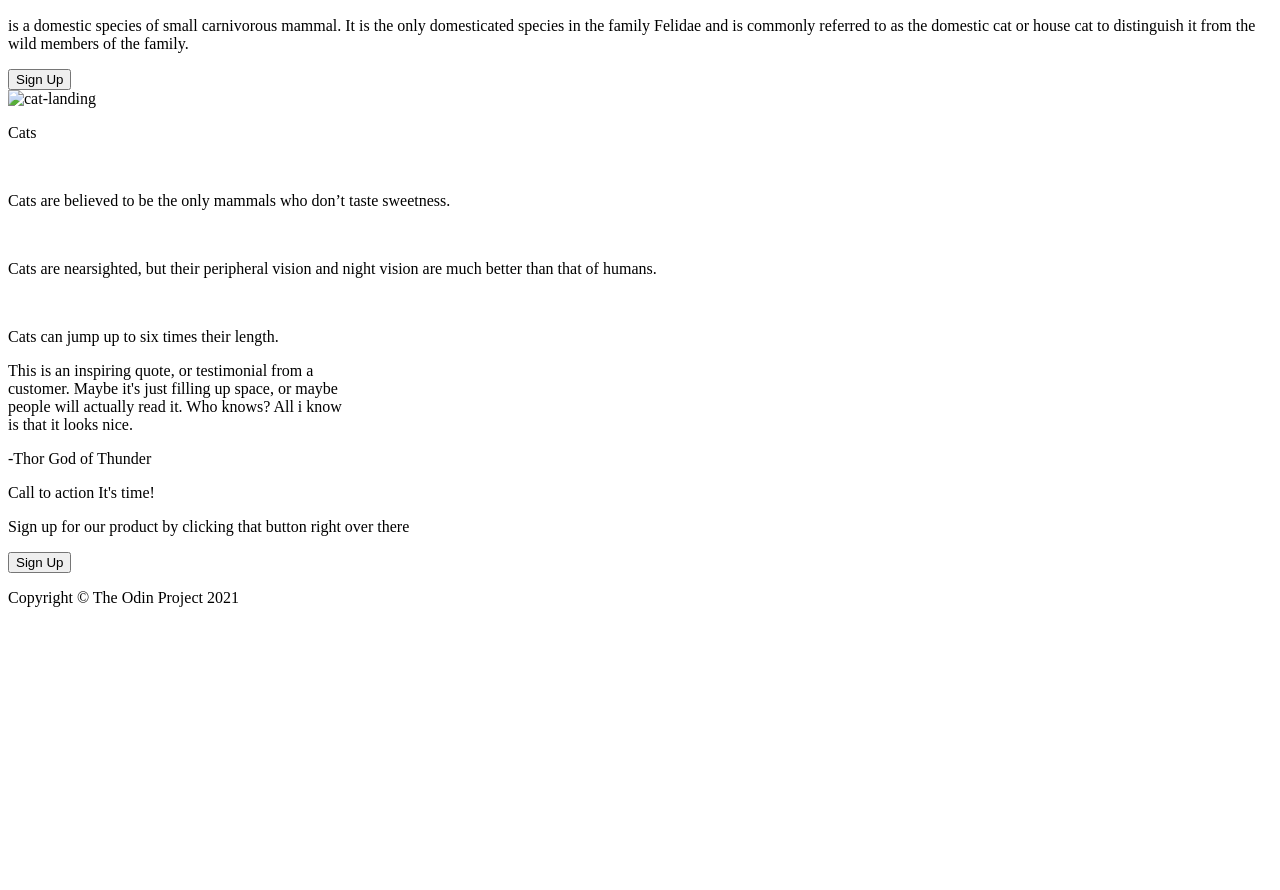
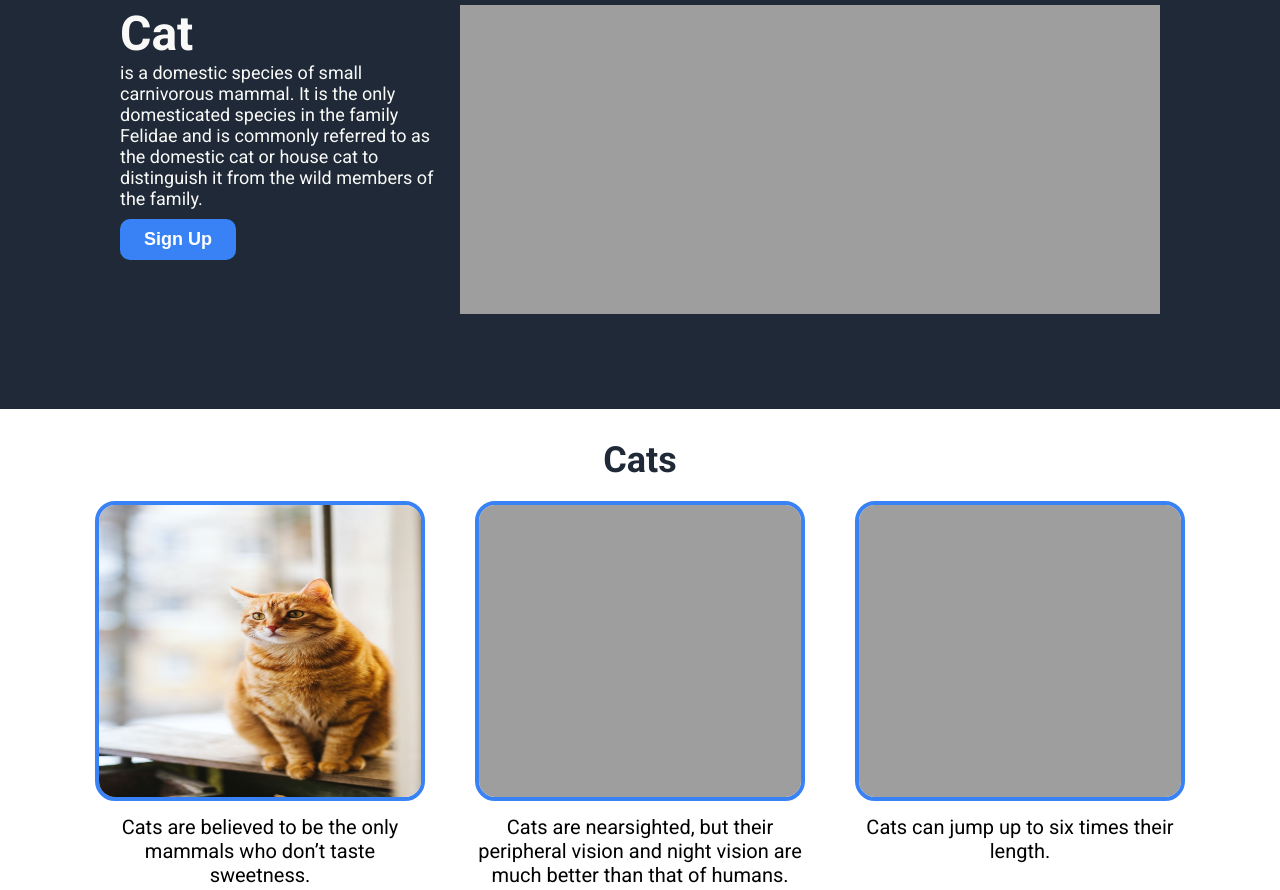
Before and after one commit to lowe25/Landing-Page, a plain HTML site: page index.html in a window 1280 px wide. Shown: the part 171-1061 px from the top of the page. Before the commit the page ends 800 px from the top, so only its background shows below. Drawn offline with Linux system fonts and the light colour scheme; the site is published under a folder, as on GitHub Pages, so addresses that start at the root find nothing.

Commit message:
Change src

```diff
--- a/index.html
+++ b/index.html
@@ -5,7 +5,7 @@
   <meta charset="UTF-8">
   <meta name="viewport" content="width=device-width, initial-scale=1.0">
   <title>TOP Landing Page</title>
-  <link rel="stylesheet" href="/css/styles.css">
+  <link rel="stylesheet" href="./css/styles.css">
   <link rel="preconnect" href="https://fonts.googleapis.com">
   <link rel="preconnect" href="https://fonts.gstatic.com" crossorigin>
   <link href="https://fonts.googleapis.com/css2?family=Roboto:wght@100;400;500;700&display=swap" rel="stylesheet">
@@ -39,7 +39,7 @@
         </p>
         <button class="landing-btn">Sign Up</button>
       </div>
-      <img src="/img/cat-landing.jpg" class="landing-img" alt="cat-landing">
+      <img src="./img/cat-landing.jpg" class="landing-img" alt="cat-landing">
     </div>
   </div>
 
@@ -47,19 +47,19 @@
     <p class="facts-title">Cats</p>
     <div class="facts-wrap">
       <div class="facts-box">
-        <img src="/img/cat-1.jpg" alt="" class="facts-img">
+        <img src="./img/cat-1.jpg" alt="" class="facts-img">
         <p class="facts-text">Cats are believed to be the only mammals who don’t taste sweetness.</p>
       </div>
 
       <div class="facts-box">
-        <img src="/img/cat-2.jpg" alt="" class="facts-img">
+        <img src="./img/cat-2.jpg" alt="" class="facts-img">
         <p class="facts-text">Cats are nearsighted, but their peripheral vision and night vision are much better than
           that of humans.
         </p>
       </div>
 
       <div class="facts-box">
-        <img src="/img/cat-3.jpg" alt="" class="facts-img">
+        <img src="./img/cat-3.jpg" alt="" class="facts-img">
         <p class="facts-text">Cats can jump up to six times their length.</p>
       </div>
     </div>
```
